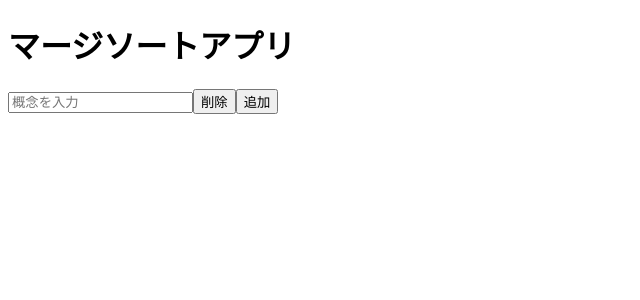
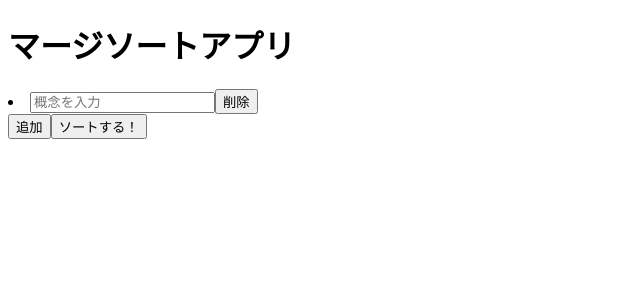
Before and after one commit to RKyo65535/MergeSortingWebApp, a React (Create React App) app: page / in a window 1280 px wide. Both pictures are taken after a click on the button "追加". Shown: the top 300 px of the page, without its empty margins (0-640 px from the left). Built offline with nearby package versions, Linux system fonts and the light colour scheme.

Commit message:
マージソート用の箱だけ作成

```diff
--- a/src/App.tsx
+++ b/src/App.tsx
@@ -3,9 +3,15 @@ import { AddItemButton } from "./components/AddItemButton";
 import { InputZone } from "./components/InputZone";
 import { ToMergeItem } from "./feature/toMergeItem";
 import { nanoid } from "nanoid";
+import { ViewPhase } from "./feature/viewPhase";
+import { GotoSortButton } from "./components/GotoSortButton";
+import { MergeSortSelect } from "./components/MergeSortSelect";
 
 export function App() {
   //ここで全体を管理します。
+
+  //現在のフェーズ(状態)
+  const [phase, setPhase] = useState<ViewPhase>("Set");
 
   //現在のリスト
   const [currentItemList, setCurrentItemList] = useState<ToMergeItem[]>([]);
@@ -25,9 +31,16 @@ export function App() {
     setCurrentItemList(remainingItems);
   }
 
+  //現在の表示状態を変更する
+  function changeState(phase: ViewPhase) {
+    setPhase(phase);
+  }
+
   //現在のリストを、良い感じに実態(View?)に渡してやる
   //入力フォームを複製できるのだ
-  const currentShowItemList = currentItemList.map((item) => (
+  var currentShowItemList: JSX.Element[] = [];
+  if (phase === "Set") {
+    currentShowItemList = currentItemList.map((item) => (
       <InputZone
         id={item.id}
         key={item.id}
@@ -35,12 +48,30 @@ export function App() {
         deleteMyself={deleteItem}
       />
     ));
+  }
+
+  var mergeSortZone: JSX.Element = <></>;
+  if (phase === "Sort") {
+    mergeSortZone = (
+      <MergeSortSelect
+        leftItem={currentItemList[0]}
+        rightItem={currentItemList[1]}
+        leftAction={() => {}}
+        rightAction={() => {}}
+      />
+    );
+  }
+
   //ここから下がメイン部分
   return (
-    <div className="todoapp stack-large">
+    <div className="margeAll">
       <h1>マージソートアプリ</h1>
+
       {currentShowItemList}
       <AddItemButton pushEvent={AddItem} />
+      <GotoSortButton pushEvent={() => changeState("Sort")} />
+
+      {mergeSortZone}
     </div>
   );
 }
--- /dev/null
+++ b/src/components/GotoSortButton.tsx
@@ -0,0 +1,15 @@
+type Props = {
+  pushEvent: () => void;
+};
+
+export function GotoSortButton(props: Props) {
+  return (
+    <button
+      type="button"
+      className="add-item-button"
+      onClick={() => props.pushEvent()}
+    >
+      <span>ソートする！</span>
+    </button>
+  );
+}
--- a/src/components/InputZone.tsx
+++ b/src/components/InputZone.tsx
@@ -16,7 +16,7 @@ export function InputZone(props: Props) {
   }
 
   return (
-    <>
+    <li>
       <input
         id={props.id}
         type="text"
@@ -32,6 +32,6 @@ export function InputZone(props: Props) {
       >
         <span>削除</span>
       </button>
-    </>
+    </li>
   );
 }
--- /dev/null
+++ b/src/components/MergeSortSelect.tsx
@@ -0,0 +1,30 @@
+import { ToMergeItem } from "../feature/toMergeItem";
+
+type Props = {
+  leftItem: ToMergeItem;
+  rightItem: ToMergeItem;
+  leftAction: () => void;
+  rightAction: () => void;
+};
+
+//ここにマージソートの選択する部分がある。
+export function MergeSortSelect(props: Props) {
+  return (
+    <>
+      <button
+        type="button"
+        className="left-select-button"
+        onClick={() => props.leftAction()}
+      >
+        <span>{props.leftItem.name} が良い</span>
+      </button>
+      <button
+        type="button"
+        className="right-select-button"
+        onClick={() => props.rightAction()}
+      >
+        <span>{props.rightItem.name} が良い</span>
+      </button>
+    </>
+  );
+}
--- /dev/null
+++ b/src/feature/viewPhase.ts
@@ -0,0 +1 @@
+export type ViewPhase = "Set" | "Sort" | "Result";
```
Lines whose indentation alone changed are shown as unchanged.
